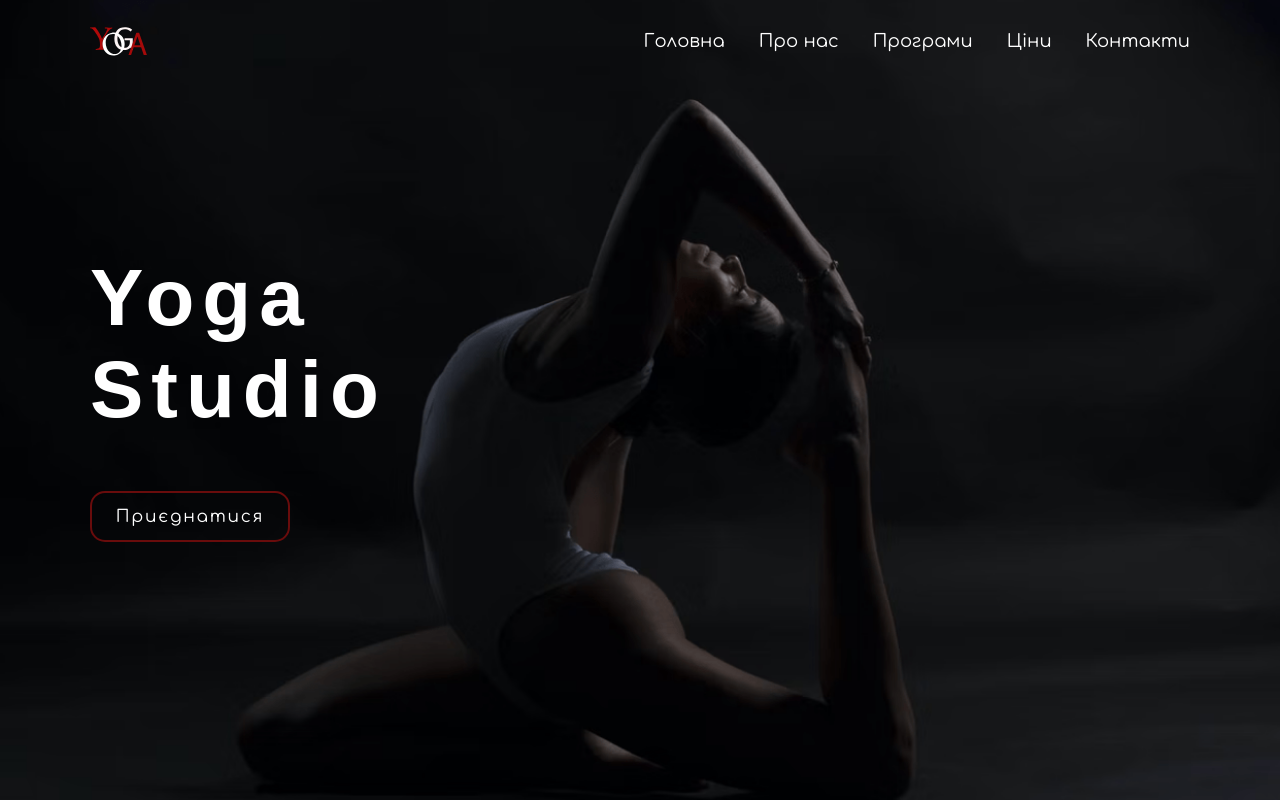
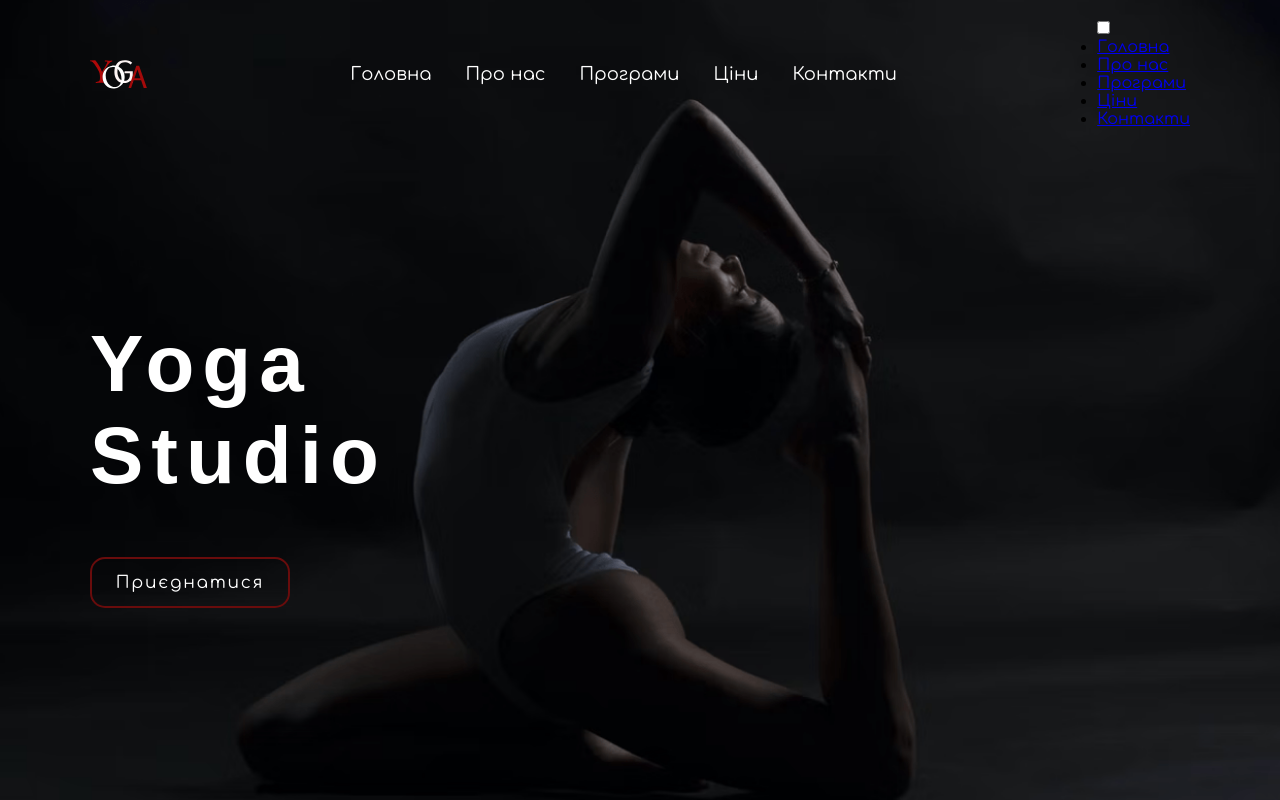
Before and after one commit to SolomiiaHavryliv/YogaStudio_SH, a plain HTML site: page index.html in a window 1280 px wide. Shown: the top 800 px of the page. Drawn offline with nearby package versions, Linux system fonts and the light colour scheme; a web font is replaced by a local one.

Commit message:
Update index.html

```diff
--- a/index.html
+++ b/index.html
@@ -44,14 +44,18 @@
             </div>
 
             <!-- Бургер меню -->
-            <label for="hamburger-menu" class="menu_label"><span class="burger"></span></label>
-            <input type="checkbox" id="hamburger-menu">
-            <div class="burger_menu" id="burger_menu">
-                <a href="#first_page" class="h_link">Головна</a>
-                <a href="#about_us" class="h_link">Про нас</a>
-                <a href="#programs" class="h_link">Програми</a>
-                <a href="#prices" class="h_link">Ціни</a>
-                <a href="#contacts" class="h_link">Контакти</a>
+            <div class="hamburger-menu">
+                <input id="menu__toggle" type="checkbox" />
+                <label class="menu__btn" for="menu__toggle">
+                    <span></span>
+                </label>
+                <ul class="menu__box">
+                    <li><a href="#first_page" class="menu_link">Головна</a></li>
+                    <li><a href="#about_us" class="menu_link">Про нас</a></li>
+                    <li><a href="#programs" class="menu_link">Програми</a></li>
+                    <li><a href="#prices" class="menu_link">Ціни</a></li>
+                    <li><a href="#contacts" class="menu_link">Контакти</a></li>
+                </ul>
             </div>
 
         </header>
```
